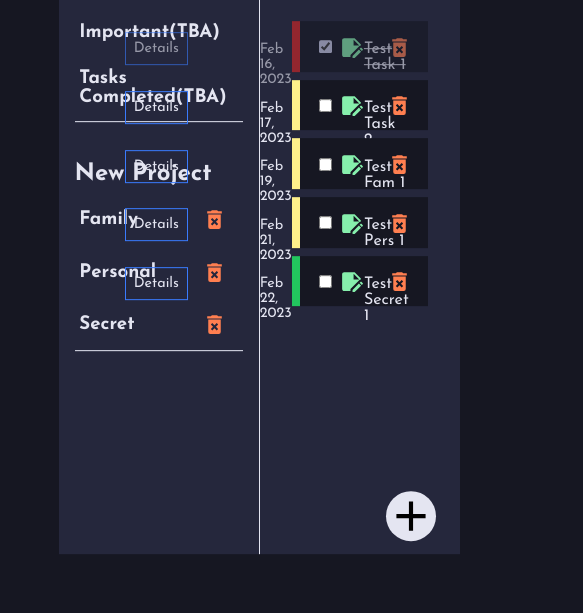
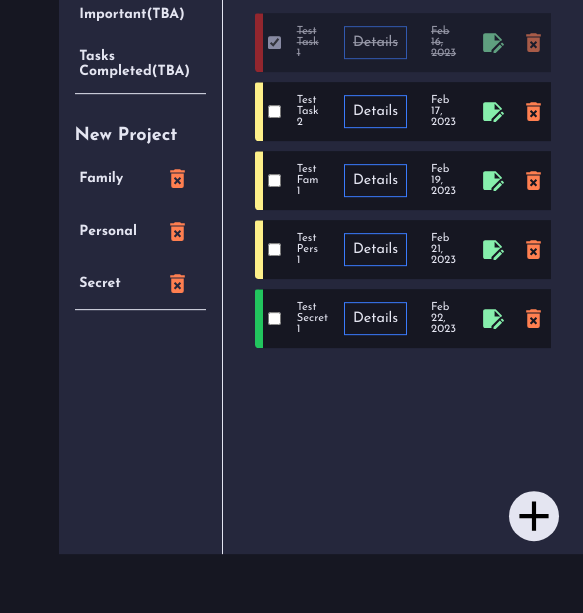
Before and after one commit to RazaNaqsh/Project-ToDoList, a website built with webpack: page dist/index.html in a window 390 px wide. Shown: the part 231-844 px from the top of the page, 583 px wide, since content can reach past the window. Built offline with nearby package versions, Linux system fonts and the light colour scheme.

Commit message:
Changed taskItem layout and responsiveness

```diff
--- a/src/dom.js
+++ b/src/dom.js
@@ -148,7 +148,7 @@ function domFactory(item, index) {
 
 	checkTaskComplete();
 
-	divItem.append(inputCheck, para, taskDetails, dateContainer, delImg, editImg);
+	divItem.append(inputCheck, para, taskDetails, dateContainer, editImg, delImg);
 	list.append(divItem);
 
 	// Adds delete task Functionality
--- a/src/scss/layouts/_listContainer.scss
+++ b/src/scss/layouts/_listContainer.scss
@@ -24,23 +24,30 @@
 	}
 	&__lists {
 		padding: 1rem 2rem;
+		display: flex;
+		flex-direction: column;
+		gap: 0.65rem;
 		transition: all 150ms ease-in-out;
 	}
 	&__listItem {
 		position: relative;
 		background-color: $VeryDarkBlue;
-		display: flex;
-		align-items: baseline;
-		padding: 1.2rem;
-		margin-top: 0.5rem;
-		max-height: 6vh;
-		// font-size: calc(1rem + 0.08vw);
-		// font-size: 1rem;
-		text-overflow: ellipsis;
-		gap: 2rem;
-		// cursor: pointer;
+
+		display: grid;
+		grid-template-columns: 0.3fr 4fr 0.5fr 1.5fr 0.5fr 0.5fr;
+		align-items: center;
+
+		padding: 0.7rem;
+		gap: 1rem;
+		border-top-left-radius: 2px;
+		border-bottom-left-radius: 4px;
 		transition: all 150ms ease-out;
 		animation: slide-left 450ms ease-in-out 1 normal;
+
+		@media (max-width: 1160px) {
+			padding: 0.3rem;
+			font-size: 0.7rem;
+		}
 
 		@keyframes slide-left {
 			0% {
@@ -59,14 +66,14 @@
 			cursor: pointer;
 		}
 		p {
-			// align-self: center;
+			justify-self: start;
 			max-width: 60%;
 		}
 		& .editIcon,
 		& .delIcon,
 		& .taskDetails {
-			position: absolute;
 			cursor: pointer;
+			font-size: inherit;
 			transition: all 150ms ease-out;
 			&:hover {
 				opacity: 0.7;
@@ -74,23 +81,17 @@
 		}
 		& .editIcon {
 			height: 25px;
-			top: 0.85rem;
-			right: 4rem;
+			justify-self: end;
 		}
 		& .delIcon {
 			height: 25px;
-			right: 1rem;
-			top: 0.85rem;
+			justify-self: center;
 		}
 		& .dateContainer {
-			position: absolute;
-			right: 8rem;
-			top: 0.8rem;
-			width: fit-content;
-			// border: 1px solid $BrightBlue;
+			justify-self: center;
 			padding: 0.5rem;
 			p {
-				font-size: 0.9rem;
+				font-size: inherit;
 				max-width: 7rem;
 			}
 		}
@@ -128,7 +129,7 @@
 		display: none;
 		flex-direction: column;
 		background: $VeryDarkBlue;
-		max-height: 45vh;
+		max-height: 50vh;
 		width: 30vw;
 		padding: 1rem;
 		box-shadow: rgba(60, 64, 67, 0.3) 0px 1px 2px 0px,
@@ -144,9 +145,13 @@
 			align-items: center;
 			gap: 0.3rem;
 		}
+		@media (max-width: 1450px) {
+			left: 9rem;
+		}
 	}
 	&__createProjectModal {
 		position: absolute;
+		margin-inline: auto;
 		display: none;
 		flex-direction: column;
 		background: $VeryDarkBlue;
@@ -157,6 +162,9 @@
 		left: 17.5rem;
 		z-index: 1;
 		animation: pop-up 200ms ease-in-out 1 normal;
+		@media (max-width: 1450px) {
+			left: 12rem;
+		}
 	}
 	@keyframes pop-up {
 		0% {
--- a/src/scss/layouts/_sideBar.scss
+++ b/src/scss/layouts/_sideBar.scss
@@ -10,6 +10,12 @@
 	border-right: 1px solid $LightGrayishBlue;
 	padding: 1rem 1rem 0 1rem;
 	animation: slide-in 450ms ease-in-out 1 normal;
+
+	@media (max-width: 1160px) {
+		gap: 0.5rem;
+		// padding: 0.3rem;
+		font-size: 0.75rem;
+	}
 
 	@keyframes slide-in {
 		0% {
```
Also changed, not shown: dist/style.css, 1 other file.
